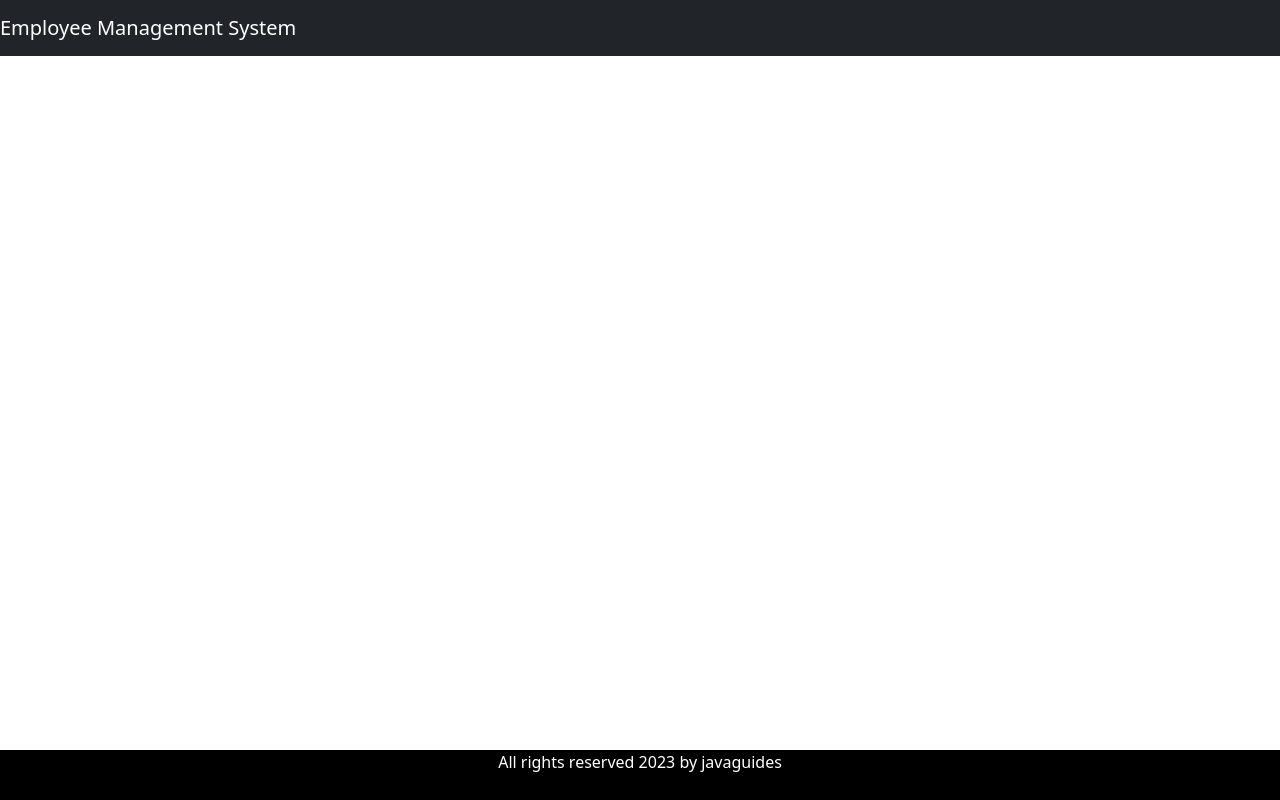
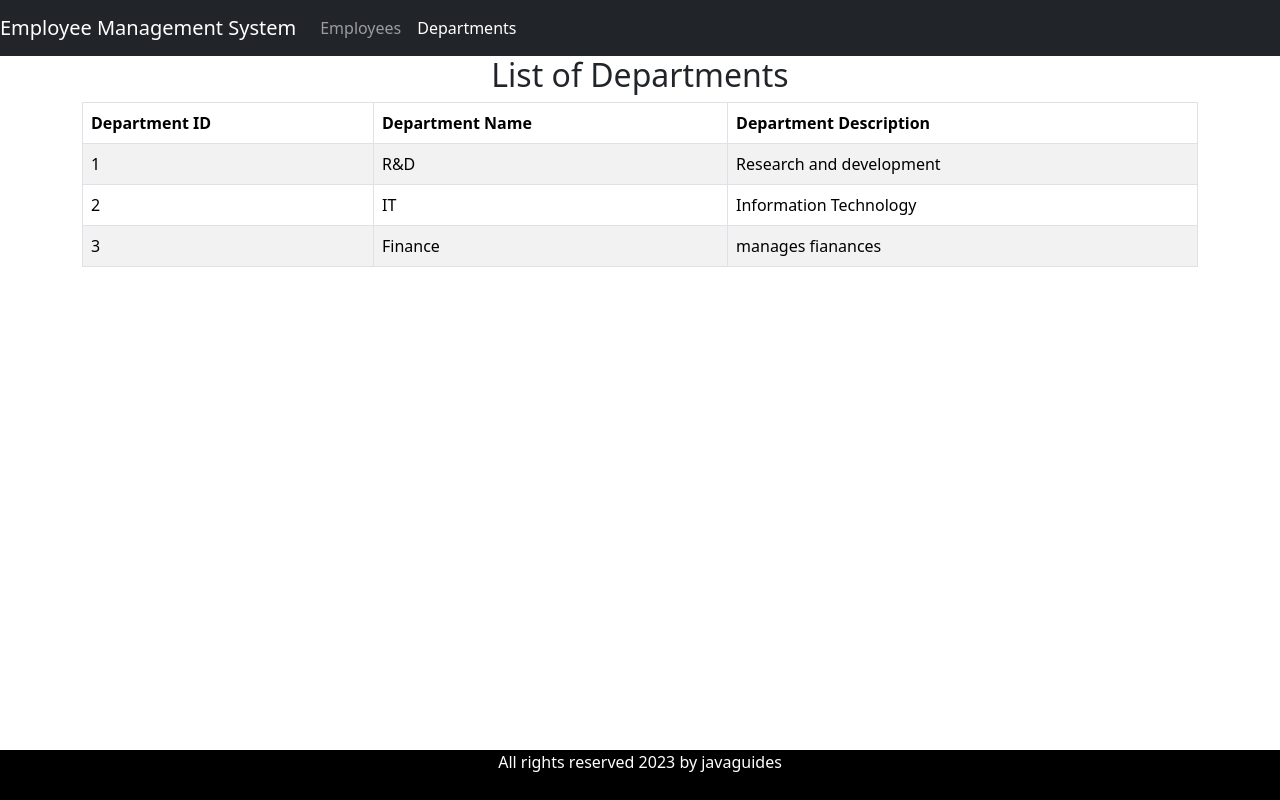
Before and after one commit to Ankitkhandey/Employee-Management-System, a React (Vite) app in the folder Employee Management system/ems-frontend/: page /departments in a window 1280 px wide. Built offline with nearby package versions, Linux system fonts and the light colour scheme.

Commit message:
List department module done

```diff
--- a/Employee Management system/ems-frontend/src/App.jsx
+++ b/Employee Management system/ems-frontend/src/App.jsx
@@ -2,6 +2,7 @@ import './App.css'
 import EmployeeComponent from './components/EmployeeComponent'
 import FooterComponent from './components/FooterComponent'
 import HeaderComponent from './components/HeaderComponent'
+import ListDepartmentComponent from './components/ListDepartmentComponent'
 import ListEmployeeComponent from './components/ListEmployeeComponent'
 import {BrowserRouter, Routes, Route} from 'react-router-dom'
 
@@ -21,6 +22,8 @@ function App() {
 
               {/* // http://localhost:3000/edit-employee/1 */}
               <Route path='/edit-employee/:id' element = { <EmployeeComponent /> }></Route>
+
+              <Route path='/departments' element={<ListDepartmentComponent/>}></Route>
           </Routes>
         <FooterComponent />
       </BrowserRouter>
--- a/Employee Management system/ems-frontend/src/components/HeaderComponent.jsx
+++ b/Employee Management system/ems-frontend/src/components/HeaderComponent.jsx
@@ -1,11 +1,23 @@
 import React from 'react'
+import { NavLink } from 'react-router-dom'
 
 const HeaderComponent = () => {
   return (
     <div>
         <header>
-            <nav className='navbar navbar-dark bg-dark'>
+            <nav className='navbar navbar-expand-lg navbar-dark bg-dark'>
                 <a className="navbar-brand" href="https://wwww.javaguides.net">Employee Management System</a>
+
+                  <div className="collapse navbar-collapse" id="navbarSupportedContent">
+                    <ul className="navbar-nav mr-auto">
+                        <li className="nav-item">
+                            <NavLink className='nav-link' to='/employees'>Employees</NavLink>
+                        </li>
+                            <li className="nav-item">
+                            <NavLink className='nav-link' to='/departments'>Departments</NavLink>
+                        </li>
+                    </ul>
+                  </div>
             </nav>
         </header>
 
--- /dev/null
+++ b/Employee Management system/ems-frontend/src/components/ListDepartmentComponent.jsx
@@ -0,0 +1,51 @@
+import React, { useState } from 'react'
+
+const ListDepartmentComponent = () => {
+  const dummyData=[
+    {
+        "id":"1",
+        "departmentName": "R&D",
+        "departmentDescription":"Research and development"
+    },
+    {
+        "id":"2",
+        "departmentName": "IT",
+        "departmentDescription":"Information Technology"
+    },
+    {
+        "id":"3",
+        "departmentName": "Finance",
+        "departmentDescription":"manages fianances"
+    }
+  ];
+
+  const[departments, setDepartments]=useState(dummyData);
+
+  return (
+    <div className='container'>
+      <h2 className='text-center'>List of Departments</h2>
+      <table className='table table-striped table-bordered'>
+        <thead>
+            <tr>
+                <th>Department ID</th>
+                <th>Department Name</th>
+                <th>Department Description</th>
+            </tr>
+        </thead>
+        <tbody>
+            {
+                departments.map(department=>
+                    <tr key={department.id}>
+                        <td>{department.id}</td>
+                        <td>{department.departmentName}</td>
+                        <td>{department.departmentDescription}</td>
+                    </tr>
+                )
+            }
+        </tbody>
+      </table>
+    </div>
+  )
+}
+
+export default ListDepartmentComponent
```
